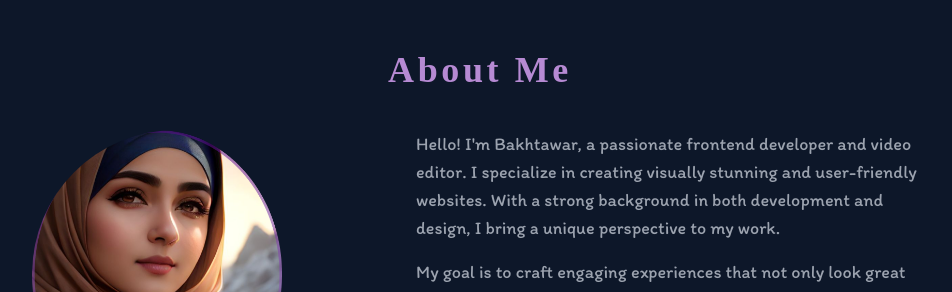
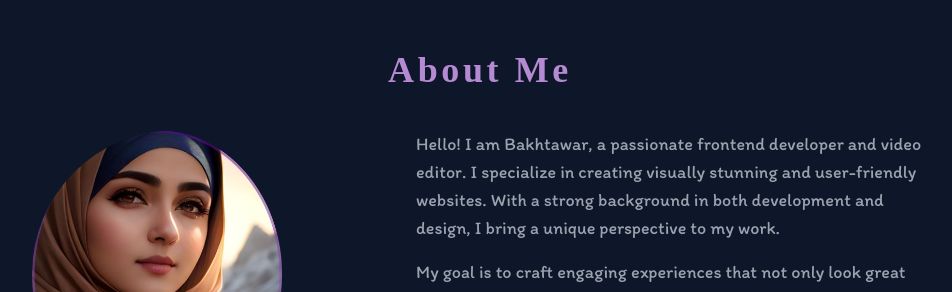
Before and after one commit to BakhtawarAbbasi/portfolio, a Next.js app: page / in a window 1280 px wide. Shown: the part 960-1252 px from the top of the page, without its empty margins (160-1112 px from the left). Built offline with nearby package versions, Linux system fonts and the light colour scheme; a web font is replaced by a local one.

Commit message:
portfolio

```diff
--- a/app/components/About.tsx
+++ b/app/components/About.tsx
@@ -63,7 +63,7 @@ const aboutRef = useRef<HTMLDivElement>(null);
           transition={{ duration: 0.4, ease: 'easeOut' }}
         >
           <p className="mb-4 text-gray-400 text-sm md:text-base lg:text-lg">
-            Hello! I'm Bakhtawar, a passionate frontend developer and video editor. I specialize in creating visually stunning and user-friendly websites. With a strong background in both development and design, I bring a unique perspective to my work.
+            Hello! I am Bakhtawar, a passionate frontend developer and video editor. I specialize in creating visually stunning and user-friendly websites. With a strong background in both development and design, I bring a unique perspective to my work.
           </p>
           <p className="mb-5 text-gray-400 text-sm md:text-base lg:text-lg">
             My goal is to craft engaging experiences that not only look great but also function seamlessly. I have a deep interest in exploring the latest trends in web development and video editing. From coding dynamic interfaces to editing captivating videos, I enjoy every aspect of the creative process. Let's work together to bring your ideas to life!
```
